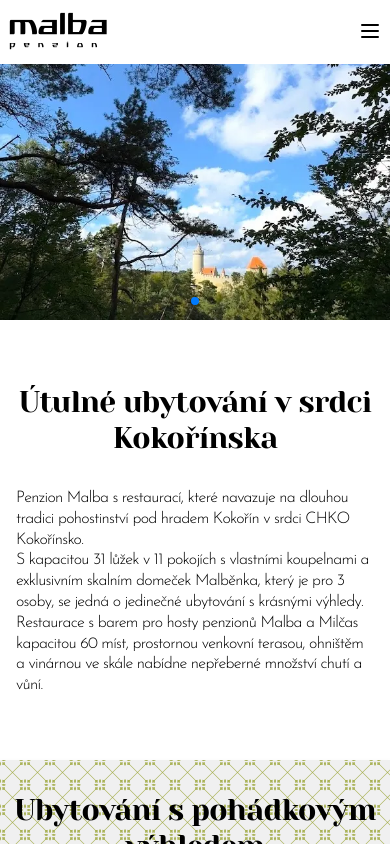
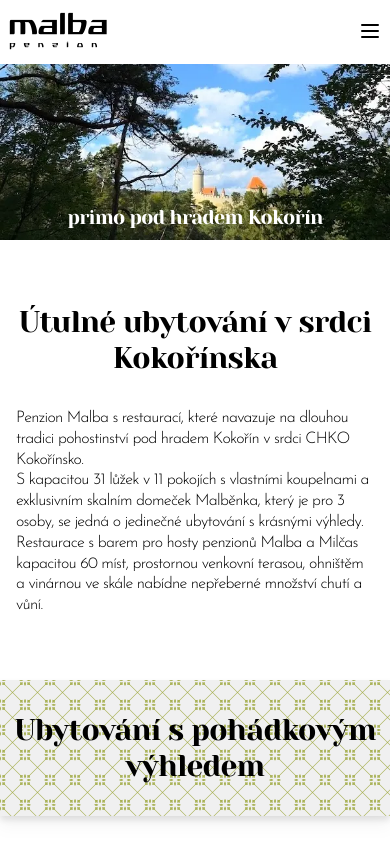
Before and after one commit to wentura/malba, a Next.js app: page / in a window 390 px wide. Shown: the top 844 px of the page. Built offline with nearby package versions, Linux system fonts and the light colour scheme.

Commit message:
i mobilni carousel

```diff
--- a/components/carousel/carouselMobil.jsx.js
+++ b/components/carousel/carouselMobil.jsx.js
@@ -14,28 +14,48 @@ import "./carousel.css";
 import { Autoplay, Navigation, Pagination } from "swiper/modules";
 
 export default function CarouselMobilni() {
-  const slides = ["carousel/m1", "carousel/m2", "carousel/m3"];
+  const slides = [
+    {
+      img: "carousel/m1",
+      title: "",
+      logo: true,
+    },
+    { img: "carousel/m2", title: "primo pod hradem Kokořín" },
+    { img: "carousel/m3", title: "v srdci CHKO Kokořínsko" },
+  ];
 
   return (
     <Swiper
       autoplay={{
-        delay: 4500,
+        delay: 5500,
         disableOnInteraction: false,
       }}
-      navigation={true}
-      pagination={true}
+      navigation={false}
+      pagination={false}
       modules={[Pagination, Autoplay, Navigation]}
-      className="swiperCarousel  max-h-64"
+      className="swiperCarousel  max-h-44"
     >
       {slides.map((slide) => (
-        <SwiperSlide className="swiperSlideCarousel" key={slide}>
+        <SwiperSlide className="swiperSlideCarousel relative" key={slide}>
           <Image
-            src={`/images/${slide}.webp`}
+            src={`/images/${slide.img}.webp`}
             alt="Penzion Malba"
-            height={400}
-            width={600}
-            className="object-bottom"
+            height={600}
+            width={400}
+            className="absolute object-cover object-bottom w-full h-full z-0"
           />
+          <div className="z-10 bottom-2 absolute">
+            {slide.logo && (
+              <Image
+                src="/images/malba_logo.png"
+                alt="penzion Malba - logo"
+                width={150}
+                height={120}
+                className="h-auto max-h-44 max-w-[200px]"
+              />
+            )}
+            <h2 className="peknyPismo text-white text-xl">{slide.title}</h2>
+          </div>
         </SwiperSlide>
       ))}
     </Swiper>
```
